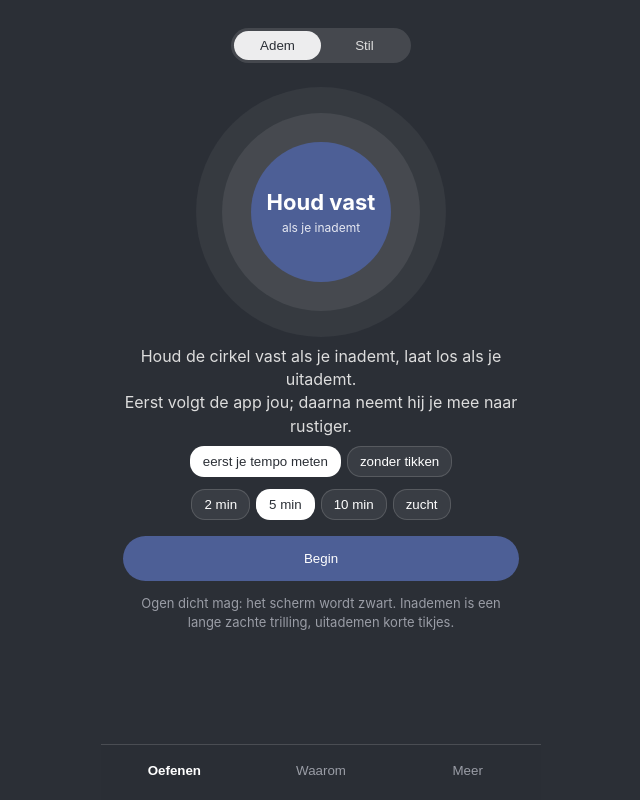
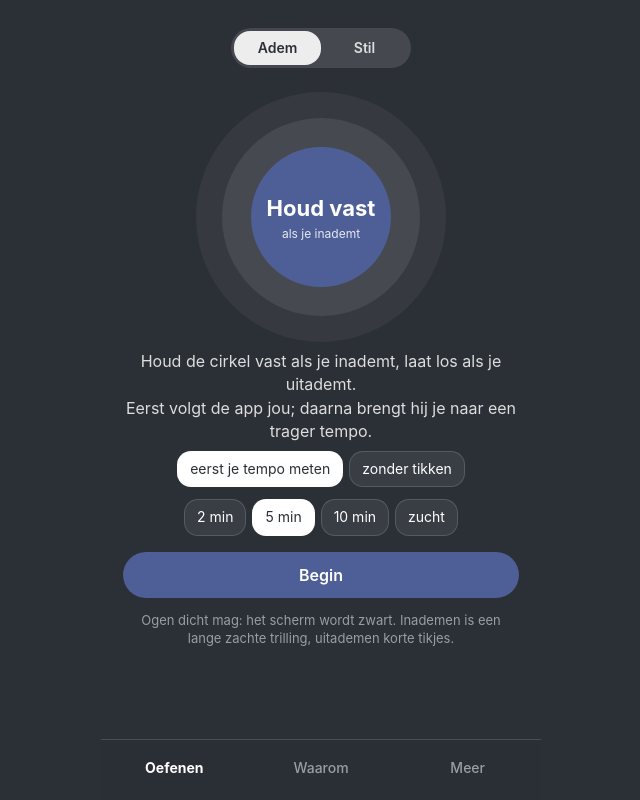
Before and after one commit to pjotrpeulen/peulen-preview, a plain HTML site: page prototypes/rust-app/index.html in a window 1280 px wide. Both pictures are taken after a click on the button "Begrepen". Shown: the whole page, without its empty margins (319-959 px from the left). Drawn offline with Linux system fonts and the light colour scheme.

Commit message:
Preview bijgewerkt: prototypes/rust-app/index.html

```diff
--- a/prototypes/rust-app/index.html
+++ b/prototypes/rust-app/index.html
@@ -20,15 +20,15 @@ body.zwart{--bg:#000}
 .app{max-width:440px;min-height:100vh;margin:0 auto;position:relative}
 main{padding:18px 22px 110px}
 .standen{display:flex;margin:10px auto 0;width:180px;background:rgba(255,255,255,.12);border-radius:20px;padding:3px}
-.standen button{flex:1;border:0;background:none;color:var(--zacht);font:600 14px inherit;padding:7px;border-radius:16px;cursor:pointer}
+.standen button{flex:1;border:0;background:none;color:var(--zacht);font:inherit;font-weight:600;font-size:14px;padding:7px;border-radius:16px;cursor:pointer}
 .standen button.aan{background:rgba(255,255,255,.9);color:#2B2F36}
 .midden{text-align:center} .zacht{color:var(--zacht)} .klein{font-size:13px;color:var(--dim)}
 h1{font-size:24px;font-weight:600;margin:20px 0 8px} h2{font-size:17px;margin:20px 0 8px}
-.knop{display:block;width:100%;border:0;border-radius:26px;background:var(--ac);color:#fff;font:600 16px/1 inherit;padding:15px;margin-top:16px;cursor:pointer}
+.knop{display:block;width:100%;border:0;border-radius:26px;background:var(--ac);color:#fff;font:inherit;font-weight:600;font-size:16px;line-height:1;padding:15px;margin-top:16px;cursor:pointer}
 .knop.rand{background:transparent;border:1px solid var(--rand);font-weight:500}
-.link{background:none;border:0;color:#AEB9E0;font:500 14px inherit;padding:8px 0;cursor:pointer}
+.link{background:none;border:0;color:#AEB9E0;font:inherit;font-weight:500;font-size:14px;padding:8px 0;cursor:pointer}
 .kaart{background:var(--kaart);border-radius:18px;padding:14px 16px;margin-top:12px}
-.chips{display:flex;gap:6px;flex-wrap:wrap;justify-content:center} .chip{border:1px solid var(--rand);background:var(--kaart);color:var(--wit);border-radius:14px;padding:7px 12px;font:14px inherit;cursor:pointer} .chip.aan{background:var(--wac,#fff);color:#2B2F36;background:#fff}
+.chips{display:flex;gap:6px;flex-wrap:wrap;justify-content:center} .chip{border:1px solid var(--rand);background:var(--kaart);color:var(--wit);border-radius:14px;padding:7px 12px;font:inherit;font-size:14px;cursor:pointer} .chip.aan{background:var(--wac,#fff);color:#2B2F36;background:#fff}
 .bol{position:relative;width:250px;height:250px;margin:24px auto 8px;touch-action:none}
 .bol .o1{position:absolute;inset:0;border-radius:50%;background:rgba(255,255,255,.05)} .bol .o2{position:absolute;inset:26px;border-radius:50%;background:rgba(255,255,255,.08)}
 .bol .kern{position:absolute;left:50%;top:50%;width:140px;height:140px;margin:-70px;border-radius:50%;background:var(--ac);display:flex;flex-direction:column;align-items:center;justify-content:center;transition:transform .25s linear}
@@ -41,7 +41,7 @@ h1{font-size:24px;font-weight:600;margin:20px 0 8px} h2{font-size:17px;margin:20
 .stilvlak .vak{border:1px solid var(--rand);border-radius:28px;padding:34px 22px;width:100%;max-width:340px;background:rgba(255,255,255,.04)}
 .zin{min-height:52px;margin-top:16px;color:var(--zacht);font-size:15px;transition:opacity .6s}
 nav{position:fixed;bottom:0;left:50%;transform:translateX(-50%);width:100%;max-width:440px;background:rgba(43,47,54,.97);border-top:1px solid var(--rand);display:flex;padding:10px 0 calc(14px + env(safe-area-inset-bottom));z-index:3}
-nav button{flex:1;background:none;border:0;color:var(--dim);font:500 14px inherit;padding:8px;cursor:pointer} nav button.aan{color:#fff;font-weight:700}
+nav button{flex:1;background:none;border:0;color:var(--dim);font:inherit;font-weight:500;font-size:14px;padding:8px;cursor:pointer} nav button.aan{color:#fff;font-weight:700}
 .stap{display:flex;gap:12px;align-items:flex-start;margin:14px 0} .stap span{width:26px;height:26px;border-radius:50%;background:var(--ac);display:flex;align-items:center;justify-content:center;font-size:13px;font-weight:700;flex:none}
 .slot{opacity:.45} .demo{margin-top:24px;padding:14px;border:1px dashed var(--rand);border-radius:16px}
 .rij{display:flex;justify-content:space-between;align-items:center;padding:11px 0;border-bottom:1px solid var(--rand)}
@@ -81,7 +81,7 @@ veilig(){return `<h1 style="margin-top:50px">Voor je begint</h1>
  <button class="knop" data-a="begrepen">Begrepen</button>`;},
 adem(){const zuchtSlot=!open();return standen("adem")+`
  <div class="bol" id="bol"><div class="o1"></div><div class="o2"></div><div class="kern" id="kern"><b>Houd vast</b><small>als je inademt</small></div></div>
- <p class="midden zacht" style="margin:4px 0">${S.meten?"Houd de cirkel vast als je inademt, laat los als je uitademt.<br>Eerst volgt de app jou; daarna neemt hij je mee naar rustiger.":"Zonder tikken: de app begint op 12 per minuut<br>en neemt je mee naar rustiger."}</p>
+ <p class="midden zacht" style="margin:4px 0">${S.meten?"Houd de cirkel vast als je inademt, laat los als je uitademt.<br>Eerst volgt de app jou; daarna brengt hij je naar een trager tempo.":"Zonder tikken: de app begint op 12 per minuut<br>en brengt je naar een trager tempo."}</p>
  <div class="chips" style="margin-top:8px"><button class="chip ${S.meten?"aan":""}" data-meten="1">eerst je tempo meten</button><button class="chip ${S.meten?"":"aan"}" data-meten="0">zonder tikken</button></div>
  <div class="chips" style="margin-top:12px">${[2,5,10].map(m=>`<button class="chip ${S.duurAdem===m&&!S.zucht?"aan":""}" data-duur="${m}">${m} min</button>`).join("")}<button class="chip ${S.zucht?"aan":""} ${zuchtSlot?"slot":""}" data-a="zucht">zucht ${zuchtSlot?"🔒":""}</button></div>
  <button class="knop" data-a="startAdem">Begin</button>
@@ -97,7 +97,7 @@ stil(){return standen("stil")+`
  <p class="klein midden">Merken is de oefening, geen fout.</p>`;},
 klaarA(){const r=S.laatsteAdem||{start:14,eind:6};return `<p class="klein midden" style="margin-top:40px">Klaar</p>
  <h1 class="midden">Je begon op ${r.start}, je eindigde op ${r.eind}</h1><p class="midden zacht">ademhalingen per minuut</p>
- <div class="kaart midden"><div class="klein">Je uitademing duurde op het eind</div><div style="font-size:26px;font-weight:300">${r.uit||6} seconden</div><div class="klein">${(r.uit||6)-(r.in||4)} langer dan je inademing; dat is wat rust geeft</div></div>
+ <div class="kaart midden"><div class="klein">Je uitademing duurde op het eind</div><div style="font-size:26px;font-weight:300">${r.uit||6} seconden</div><div class="klein">${(r.uit||6)-(r.in||4)} langer dan je inademing</div></div>
  <button class="knop" data-a="naarStil">Nu een paar minuten stil?</button><button class="knop rand" data-g="adem">Klaar voor nu</button>
  <p class="klein midden">Geen reeks, geen score. Morgen mag ook.</p>`;},
 klaarS(){const r=S.laatsteStil||{keer:7,gem:48};const vorige=S.sessies.length>1?S.sessies[S.sessies.length-2]:null;return `<p class="klein midden" style="margin-top:40px">Klaar</p>
@@ -110,8 +110,8 @@ uitleg(){return `<h1>Waarom tikken werkt</h1>
  <div class="stap"><span>1</span><div><b>Dwalen</b><div class="klein">je gedachten gaan hun eigen gang</div></div></div>
  <div class="stap"><span>2</span><div><b>Merken</b><div class="klein">je ziet het: daar tik je</div></div></div>
  <div class="stap"><span>3</span><div><b>Terug</b><div class="klein">je keert terug naar je adem</div></div></div>
- <p class="klein">Uit onderzoek (Hasenkamp, 2012): deze cyclus is in de hersenscan terug te zien. Wij meten niets in je hoofd; we tellen alleen je tikken.</p>
- <h2>En de adem?</h2><p class="klein">Langzaam ademen, met een uitademing die langer is dan de inademing, helpt veel mensen om tot rust te komen. De app begint bij jouw tempo en neemt je geleidelijk mee; je hoeft niet te tellen.</p>
+ <p class="klein">Uit onderzoek (Hasenkamp, 2012): mediteerders drukten op een knop zodra ze merkten dat ze waren afgedwaald. Dat doe jij hier ook. Wij meten niets in je hoofd; we tellen alleen je tikken.</p>
+ <h2>En de adem?</h2><p class="klein">Adem begint bij jouw tempo en brengt je met trilling naar een trager tempo, ongeveer 6 per minuut, met een uitademing die langer is dan je inademing. Je hoeft niet te tellen.</p>
  <div class="kaart"><b>Voel je je onrustiger?</b><div class="zacht">Stop, open je ogen, kijk rond. Blijft het: praat met je huisarts. Acuut: 113 of 112.</div></div>
  <p class="klein midden">Geen medische claims. Niets verzameld.</p>`;},
 meer(){return `<h1>Meer</h1>
@@ -211,5 +211,74 @@ function koppel(){
 if(!S.gezien)S.scherm="veilig"; else if(["klaarA","klaarS"].includes(S.scherm))S.scherm=S.stand;
 teken();
 </script>
+<!-- toeg:start (00-werkmodel/toegankelijk/toeg.js) -->
+<script>
+/* Toegankelijkheid voor de prototypes (punt 132, 15 november 2026, Algemeen-sessie).
+   Wordt door 00-preview-site/bouw_preview.py vóór </body> in elk prototype op de preview gezet (tussen toeg:start en toeg:end).
+   Wat het doet, zonder iets aan het uiterlijk te veranderen behalve een zichtbare focusrand:
+   - tabknoppen in <nav>: aria-current="page" op de actieve;
+   - knoppengroepen (twee of meer knoppen naast elkaar, één met de klasse aan/actief/active/gekozen): aria-pressed;
+   - schakelaars (klasse met schakel, switch of toggle): role="switch" en aria-checked;
+   - klikbare div's, li's, span's en b's (ook met een onclick die in script is gezet, zoals Durora): role="button", tabindex 0, Enter en spatie klikken;
+   - vellen (.sheet): role="dialog", aria-modal, focus op het eerste bedieningselement, Escape sluit.
+   Het echte gedrag in de app bouwt Kasper in SwiftUI; dit is alleen voor de proef met schermlezer en toetsenbord. */
+(() => {
+  if (window.__toeg) return; window.__toeg = true;
+  const st = document.createElement('style');
+  // tweekleurige focusrand (review 132, B2): donkere rand met een witte binnenrand, zichtbaar op licht, donker en gevuld
+  st.textContent = ':focus-visible{outline:3px solid #111!important;outline-offset:2px!important;box-shadow:0 0 0 2px #fff!important}';
+  document.head.appendChild(st);
+  const AAN = /(^|\s)(aan|actief|active|gekozen|sel|selected)(\s|$)/;
+  function pas() {
+    document.querySelectorAll('nav button, nav a').forEach(b => {
+      if (AAN.test(b.className)) b.setAttribute('aria-current', 'page'); else b.removeAttribute('aria-current');
+    });
+    // keuzeknoppen: alleen knoppen met dezelfde basisklasse als de gekozen knop (review 132, B5)
+    const basis = b => (b.className || '').split(/\s+/).filter(c => c && !AAN.test(' ' + c + ' ')).sort().join(' ');
+    document.querySelectorAll('button').forEach(b => {
+      if (b.closest('nav') || !b.parentElement) return;
+      const aan = [...b.parentElement.children].filter(x => x.tagName === 'BUTTON' && AAN.test(x.className));
+      const groep = aan.length && [...b.parentElement.children].filter(x => x.tagName === 'BUTTON' && basis(x) === basis(aan[0])).length >= 2;
+      if (groep && basis(b) === basis(aan[0])) b.setAttribute('aria-pressed', AAN.test(b.className));
+      else if (b.dataset.toegPressed !== 'eigen' && b.hasAttribute('aria-pressed') && b.dataset.toeg === '1') b.removeAttribute('aria-pressed');
+      if (b.hasAttribute('aria-pressed')) b.dataset.toeg = '1';
+    });
+    document.querySelectorAll('[class*=schakel],[class*=switch],[class*=toggle]').forEach(b => {
+      if (b.matches('button,[onclick]')) { b.setAttribute('role', 'switch'); b.setAttribute('aria-checked', AAN.test(b.className)); }
+    });
+    const klik = [...document.querySelectorAll('div[onclick],li[onclick],span[onclick],div[data-a],div[data-g],li[data-a],li[data-g]')]
+      .concat([...document.querySelectorAll('div,li,span,b')].filter(d => typeof d.onclick === 'function' && !d.closest('button,a')));
+    // nooit een achtergrond van een vel of een blok met eigen bedieningselementen als knop (review 132, B1)
+    klik.filter(d => !d.matches('.sheet-bg,.dialoog') && !d.querySelector('button,a,input,select,textarea,[role=button],.sheet')).forEach(d => {
+      if (!d.hasAttribute('role')) d.setAttribute('role', 'button');
+      if (d.tabIndex < 0) d.tabIndex = 0;
+    });
+    document.querySelectorAll('.sheet,.dialoog>div').forEach(s => {
+      if (s.hasAttribute('role')) return;
+      s.setAttribute('role', s.matches('.dialoog>div') ? 'alertdialog' : 'dialog'); s.setAttribute('aria-modal', 'true');
+      const f = s.querySelector('button,input,select,textarea,[tabindex="0"]');
+      if (f) setTimeout(() => f.focus({ preventScroll: true }), 0);
+    });
+  }
+  document.addEventListener('keydown', e => {
+    const t = e.target;
+    if ((e.key === 'Enter' || e.key === ' ') && t.getAttribute && t.getAttribute('role') === 'button' && !/^(BUTTON|A|INPUT|TEXTAREA|SELECT)$/.test(t.tagName)) { e.preventDefault(); t.click(); }
+    if (e.key === 'Escape') { const bg = [...document.querySelectorAll('.sheet-bg')].pop(); if (bg) bg.click(); }
+  });
+  // focus terug naar waar hij was als een vel of dialoog sluit (review 132, B7)
+  let vorige = null, open = false;
+  document.addEventListener('focusin', e => { if (!e.target.closest('.sheet,.dialoog')) vorige = e.target; });
+  function terug() {
+    const nu = !!document.querySelector('.sheet,.dialoog');
+    if (open && !nu && vorige && vorige.isConnected && (document.activeElement === document.body || !document.activeElement)) vorige.focus({ preventScroll: true });
+    open = nu;
+  }
+  let tm; new MutationObserver(() => { clearTimeout(tm); tm = setTimeout(() => { pas(); terug(); }, 30); })
+    .observe(document.body, { subtree: true, childList: true, attributes: true, attributeFilter: ['class', 'hidden'] });
+  pas();
+})();
+
+</script>
+<!-- toeg:end -->
 </body>
 </html>
```
